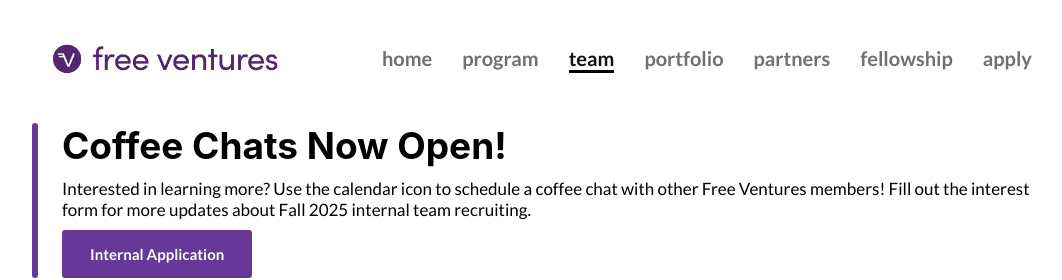
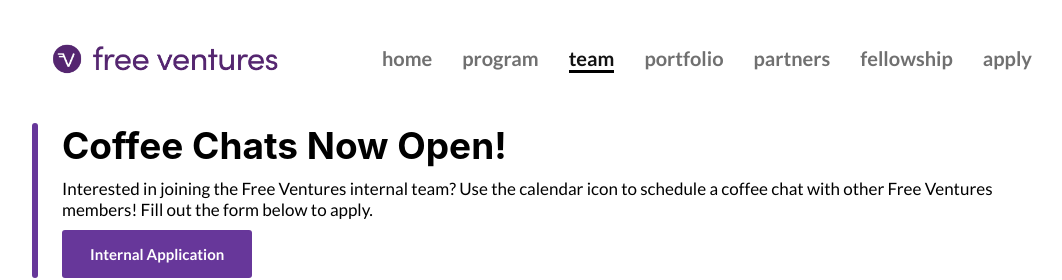
Before and after one commit to Free-Ventures-Cal/website, a React (Create React App) app: page /team in a window 1280 px wide. Shown: the top 280 px of the page, without its empty margins (93-1155 px from the left). Built offline with nearby package versions, Linux system fonts and the light colour scheme.

Commit message:
updating text for Free V internal button

```diff
--- a/src/Components/Team.js
+++ b/src/Components/Team.js
@@ -84,7 +84,7 @@ function Team() {
   var header = "Coffee Chats Now Open!";
   var internalRecruitment = false;
   var description =
-    "Interested in learning more? Use the calendar icon to schedule a coffee chat with other Free Ventures members! Fill out the interest form for more updates about Fall 2025 internal team recruiting.";
+    "Interested in joining the Free Ventures internal team? Use the calendar icon to schedule a coffee chat with other Free Ventures members! Fill out the form below to apply.";
 
   let button;
 
```
